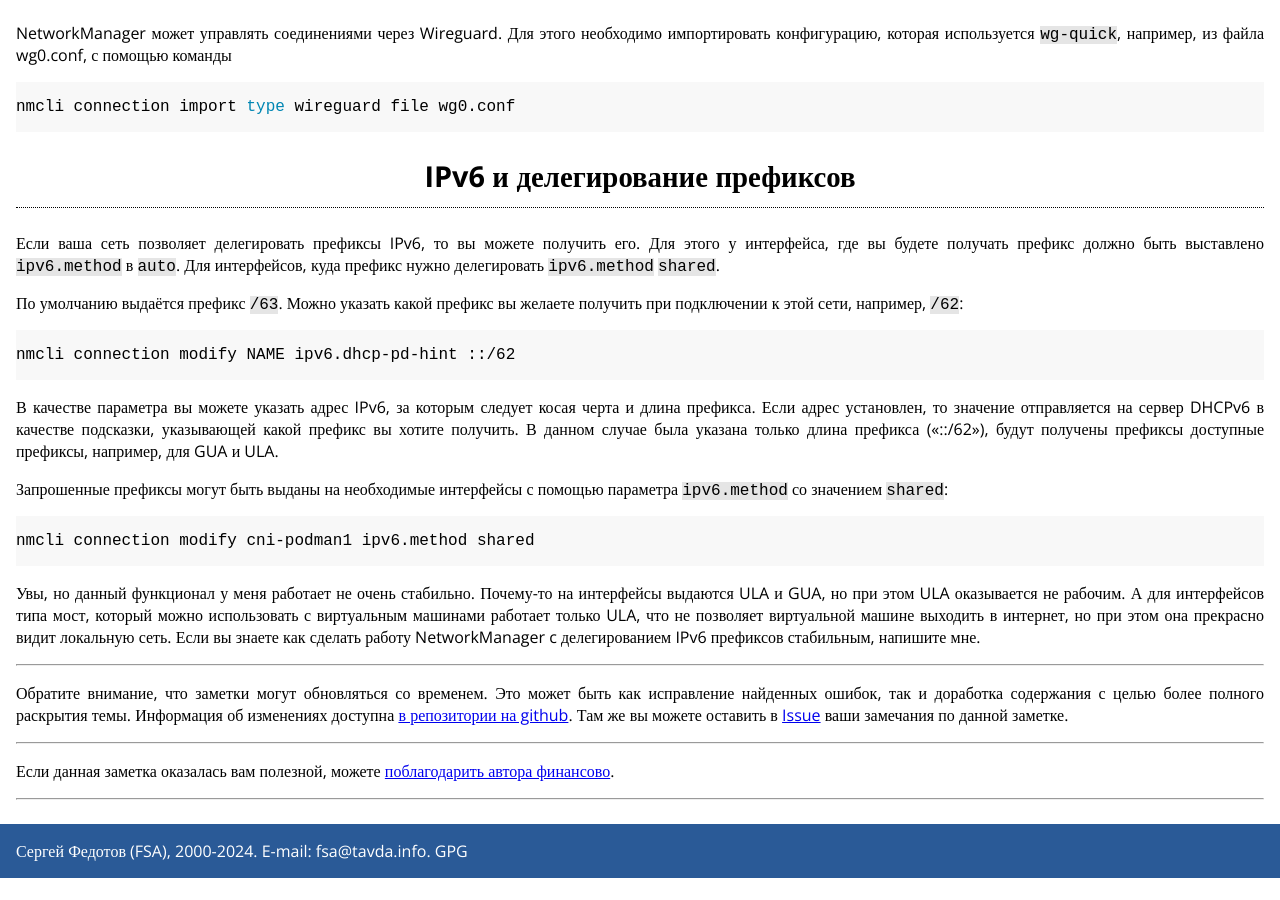
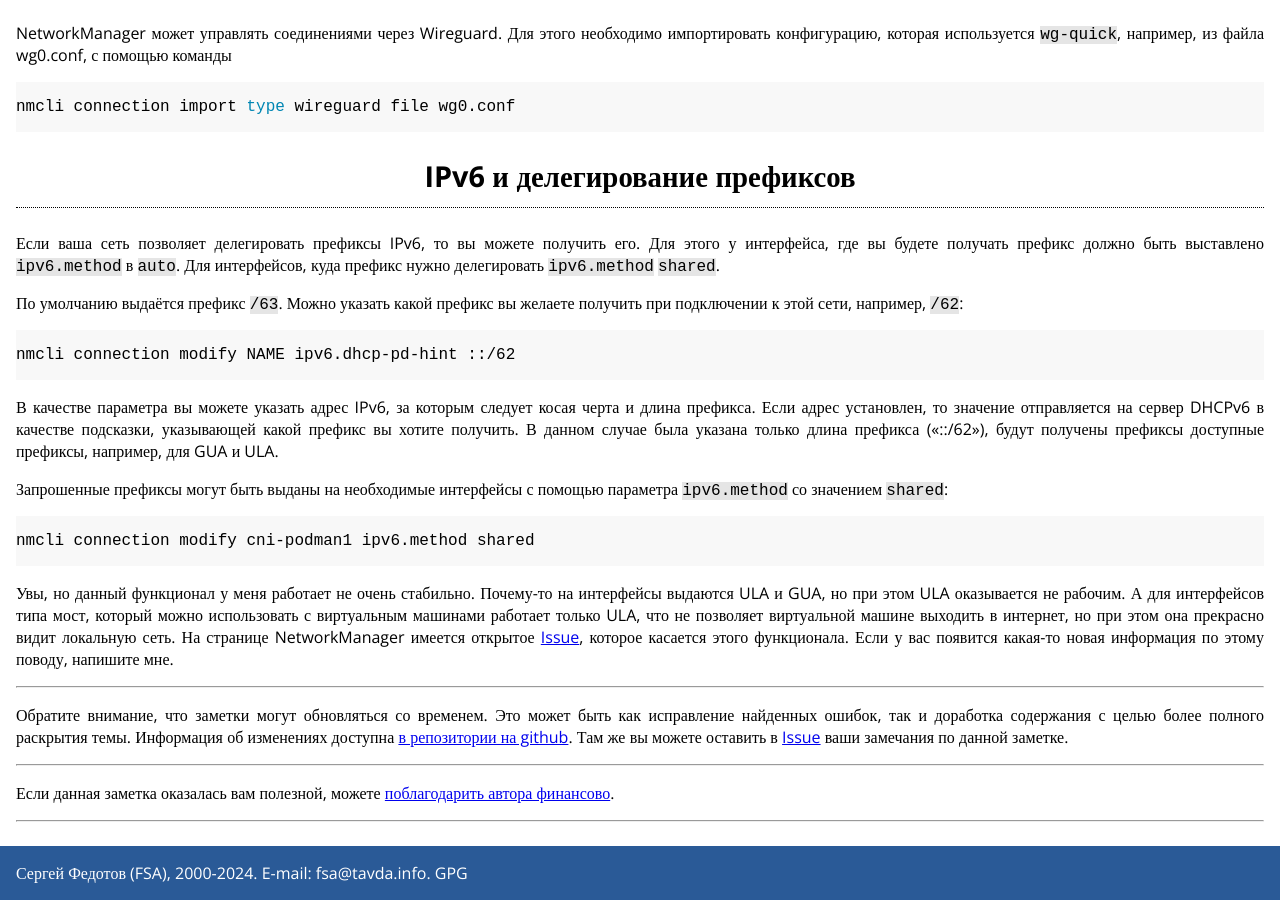
Before and after one commit to fsa/site, a Jekyll site: the page built from _posts/2022-08-16-networkmanager.md, in a window 1280 px wide and 900 px high, scrolled down 3507 px. Built offline with Jekyll 4.4.1, drawn with Linux system fonts in a browser that asks for light colours; before the commit the page ends 4385 px from its top, so only the background shows below that.

Commit message:
Ссылка на Issue

````diff
--- a/_posts/2022-08-16-networkmanager.md
+++ b/_posts/2022-08-16-networkmanager.md
@@ -193,7 +193,7 @@ nmcli connection modify NAME ipv6.dhcp-pd-hint ::/62
 nmcli connection modify cni-podman1 ipv6.method shared
 ```
 
-Увы, но данный функционал у меня работает не очень стабильно. Почему-то на интерфейсы выдаются ULA и GUA, но при этом ULA оказывается не рабочим. А для интерфейсов типа мост, который можно использовать с виртуальным машинами работает только ULA, что не позволяет виртуальной машине выходить в интернет, но при этом она прекрасно видит локальную сеть. Если вы знаете как сделать работу NetworkManager c делегированием IPv6 префиксов стабильным, напишите мне.
+Увы, но данный функционал у меня работает не очень стабильно. Почему-то на интерфейсы выдаются ULA и GUA, но при этом ULA оказывается не рабочим. А для интерфейсов типа мост, который можно использовать с виртуальным машинами работает только ULA, что не позволяет виртуальной машине выходить в интернет, но при этом она прекрасно видит локальную сеть. На странице NetworkManager имеется открытое [Issue](https://gitlab.freedesktop.org/NetworkManager/NetworkManager/-/issues/1418), которое касается этого функционала. Если у вас появится какая-то новая информация по этому поводу, напишите мне.
 
 <!--
 ```bash
````
